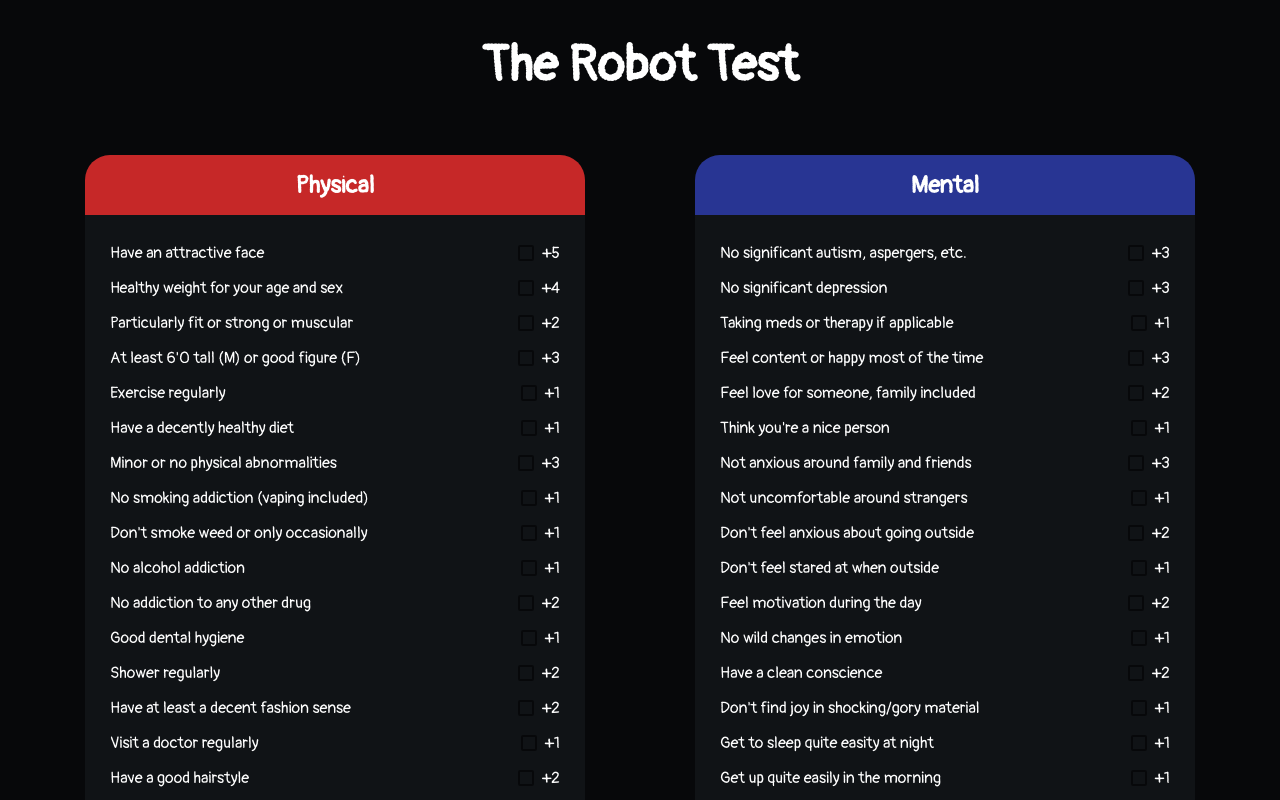
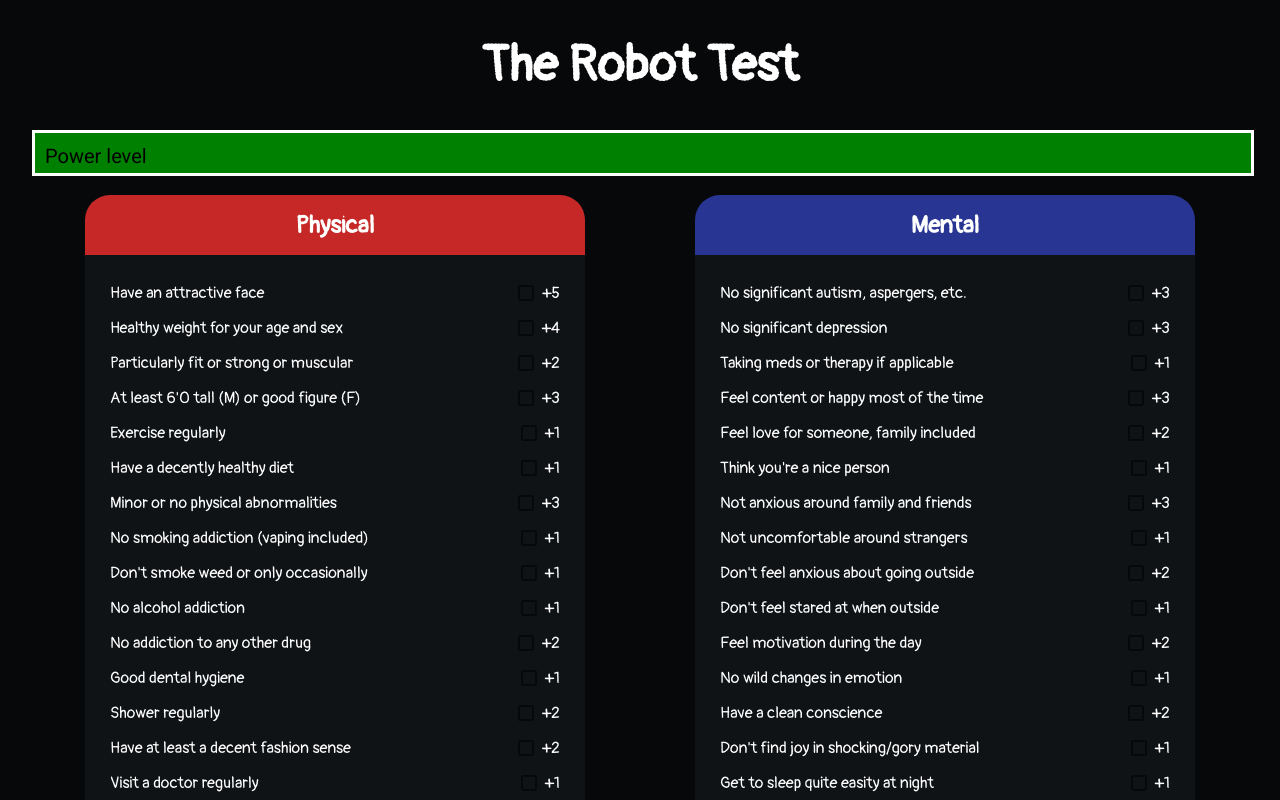
Before and after one commit to SamuelPoulin/robottest, an Angular app: page / in a window 1280 px wide. Shown: the top 800 px of the page. Built offline with nearby package versions, Linux system fonts and the light colour scheme.

Commit message:
Adding powerlevel component

```diff
--- a/src/app/components/pages/home/abstract-panel/abstract-panel.component.scss
+++ b/src/app/components/pages/home/abstract-panel/abstract-panel.component.scss
@@ -0,0 +1,4 @@
+.fillupBar {
+    background-color: green;
+    width: 95%;
+  }
--- a/src/app/components/pages/home/category-panel/category-panel.component.scss
+++ b/src/app/components/pages/home/category-panel/category-panel.component.scss
@@ -17,6 +17,7 @@
     justify-content: center;
     height: 60px;
     border-radius: 25px 25px 0px 0px;
+    margin-top: 40px;
 }
 
 #criterias-container {
--- a/src/app/components/pages/home/home.component.html
+++ b/src/app/components/pages/home/home.component.html
@@ -1,5 +1,6 @@
 <div id="main-container">
     <h1 id="title">The Robot Test</h1>
+    <app-tracker></app-tracker>
     <div id="categories-container">
         <app-category-panel-component *ngFor="let category of categories" [category]="category">
         </app-category-panel-component>
--- a/src/app/components/pages/home/home.component.ts
+++ b/src/app/components/pages/home/home.component.ts
@@ -1,5 +1,6 @@
 import { Component } from '@angular/core';
 import { Category } from 'src/app/models/category';
+import { AbstractPanelComponent } from 'src/app/components/pages/home/abstract-panel/abstract-panel.component';
 import * as data from 'src/assets/data.json';
 
 @Component({
--- a/src/app/components/pages/home/home.module.ts
+++ b/src/app/components/pages/home/home.module.ts
@@ -5,6 +5,7 @@ import { MatCheckboxModule } from '@angular/material/checkbox';
 import { HomeComponent } from './home.component';
 import { CategoryPanelComponent } from './category-panel/category-panel.component';
 import { ResultPanelComponent } from './result-panel/result-panel.component';
+import { TrackerComponent } from './tracker/tracker.component';
 
 @NgModule({
     imports: [
@@ -14,7 +15,8 @@ import { ResultPanelComponent } from './result-panel/result-panel.component';
     declarations: [
         HomeComponent,
         CategoryPanelComponent,
-        ResultPanelComponent
+        ResultPanelComponent,
+        TrackerComponent
     ],
 })
 export class HomeModule { }
--- /dev/null
+++ b/src/app/components/pages/home/tracker/tracker.component.html
@@ -0,0 +1,6 @@
+<svg class = 'fillupBar'>
+    <text class = "text" x = "10" y = "30">
+        <tspan  style = "font-size: 20" x = "10">Power level</tspan>
+    </text>
+    <rect></rect>
+</svg>
--- /dev/null
+++ b/src/app/components/pages/home/tracker/tracker.component.scss
@@ -0,0 +1,16 @@
+.fillupBar {
+    background-color: green;
+    border-style: solid;
+    border-color: white;
+    width: 95%;
+    position: fixed;
+    top: 5;
+    left: 2.5%;
+    height: 5%;
+
+}
+
+.text {
+    color: white;
+    font-size: 20;
+}
--- /dev/null
+++ b/src/app/components/pages/home/tracker/tracker.component.ts
@@ -0,0 +1,19 @@
+import { Component, OnInit } from '@angular/core';
+
+@Component({
+  selector: 'app-tracker',
+  templateUrl: './tracker.component.html',
+  styleUrls: ['./tracker.component.scss']
+})
+export class TrackerComponent implements OnInit {
+
+  powerLevel: number;
+  constructor() {
+    this.powerLevel = 0;
+  }
+
+  ngOnInit(): void {
+  }
+
+
+}
```
Also changed, not shown: 1 other file (tests, documents, lock files or other folders).
